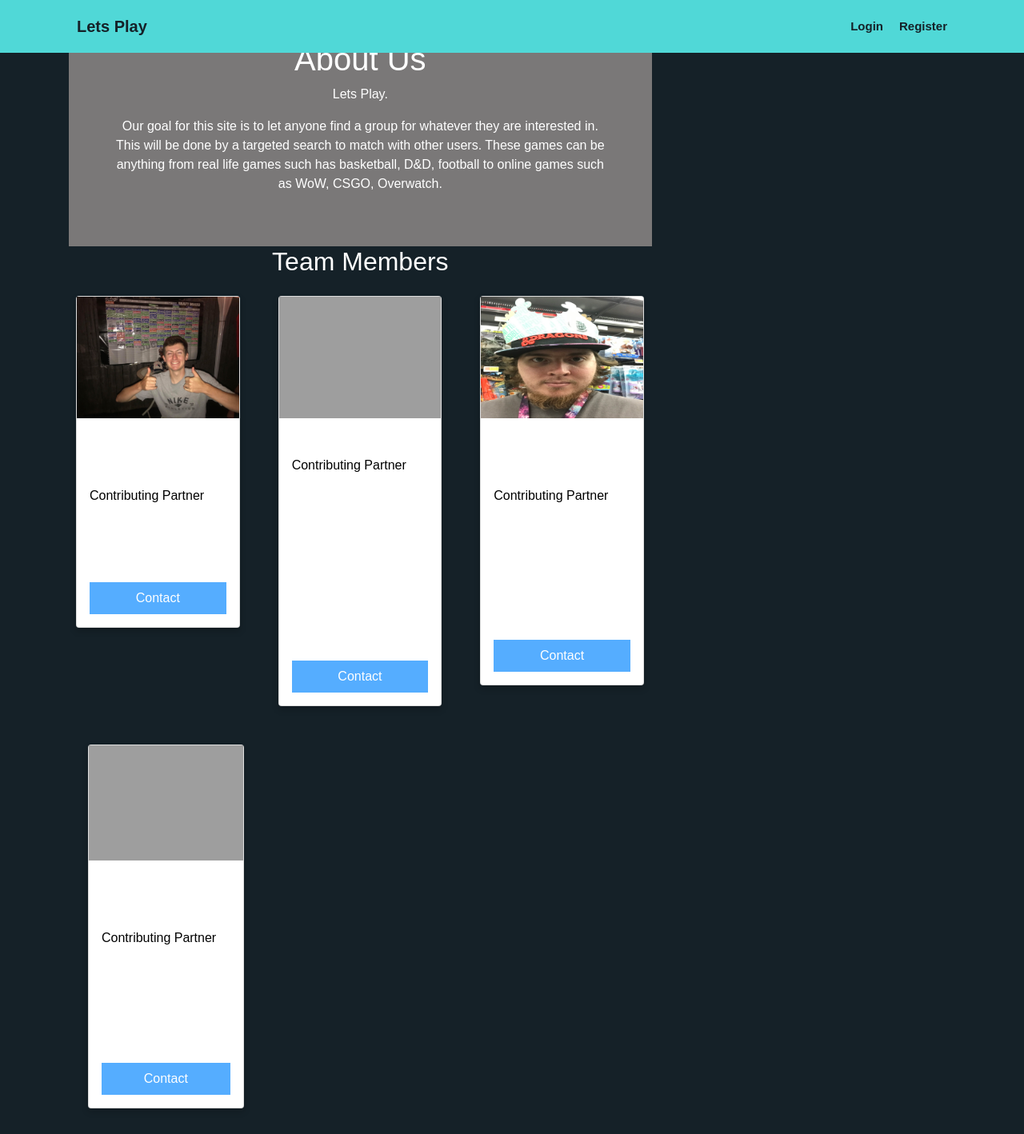
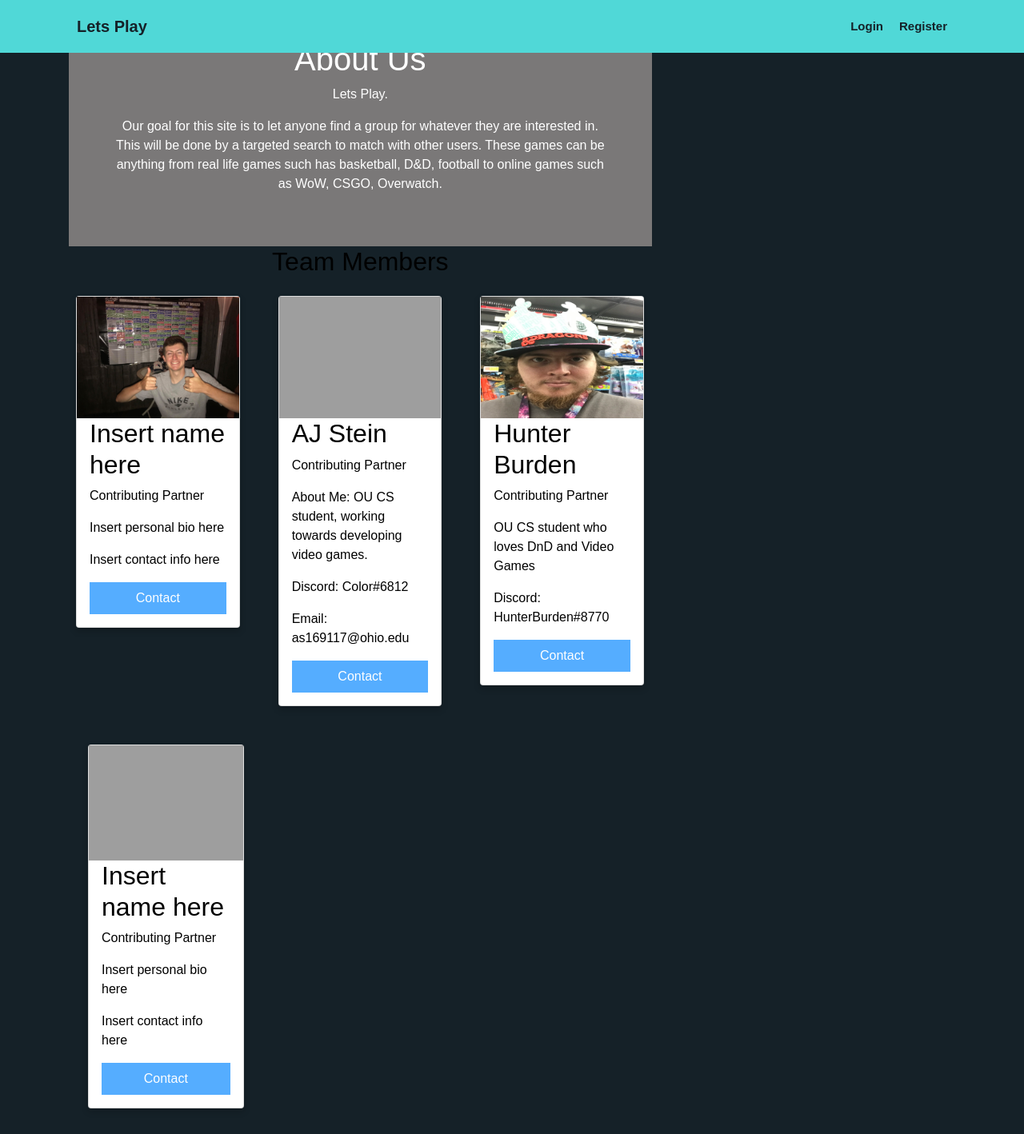
Before and after one commit to alexshelto/Lets-Play-webapp, a Flask app: page /about in a window 1280 px wide. Shown: the whole page at 80% size. Run offline with Flask 2, Linux system fonts and the light colour scheme; some libraries are stand-ins or nearby versions; grey boxes are pictures that could not be loaded.

Commit message:
fixed font color in about.html

```diff
--- a/src/templates/about.html
+++ b/src/templates/about.html
@@ -64,19 +64,28 @@ html {
   background-color: rgb(252, 77, 158);
 }
 
+h2 {
+  color: black;
+}
+
+p {
+  color: black
+}
+
 @media screen and (max-width: 650px) {
   .column {
     width: 100%;
     display: block;
   }
 }
+
 </style>
 </head>
 <body>
 
 <div class="about-section">
   <h1>About Us</h1>
-  <p>Lets Play.</p>
+  <p style="color:white">Lets Play.</p>
   <These>Our goal for this site is to let anyone find a group for whatever they are interested in. This will be done by a targeted search to match with other users. These games can be anything from real life games such has basketball, D&D, football to online games such as WoW, CSGO, Overwatch.</p>
 </div>
 <!-- Ben -->
--- a/src/templates/contact_us.html
+++ b/src/templates/contact_us.html
@@ -14,5 +14,8 @@
     <p>We are dedicated to making Let's Play a fun and enjoyable website for everyone to use.</p>
     <p> If you are having any issues, concerns, or have ideas on how to imrpove the site, please contact the Let's Play team.</p>
     <a href="mailto:letsplaysupport@gmail.com"> Email: letsplaysupport@gmail.com</a>
+    <p></p> <!--This proviceds a space between the note and the email support link-->
+    <p>Note: This email address if for site specific issues, if there is any other reason you would need to contact us, use one of
+        our personal contacts' on the <a href="about.html"> about page.</a></p>
 
     {% endblock %}
```
